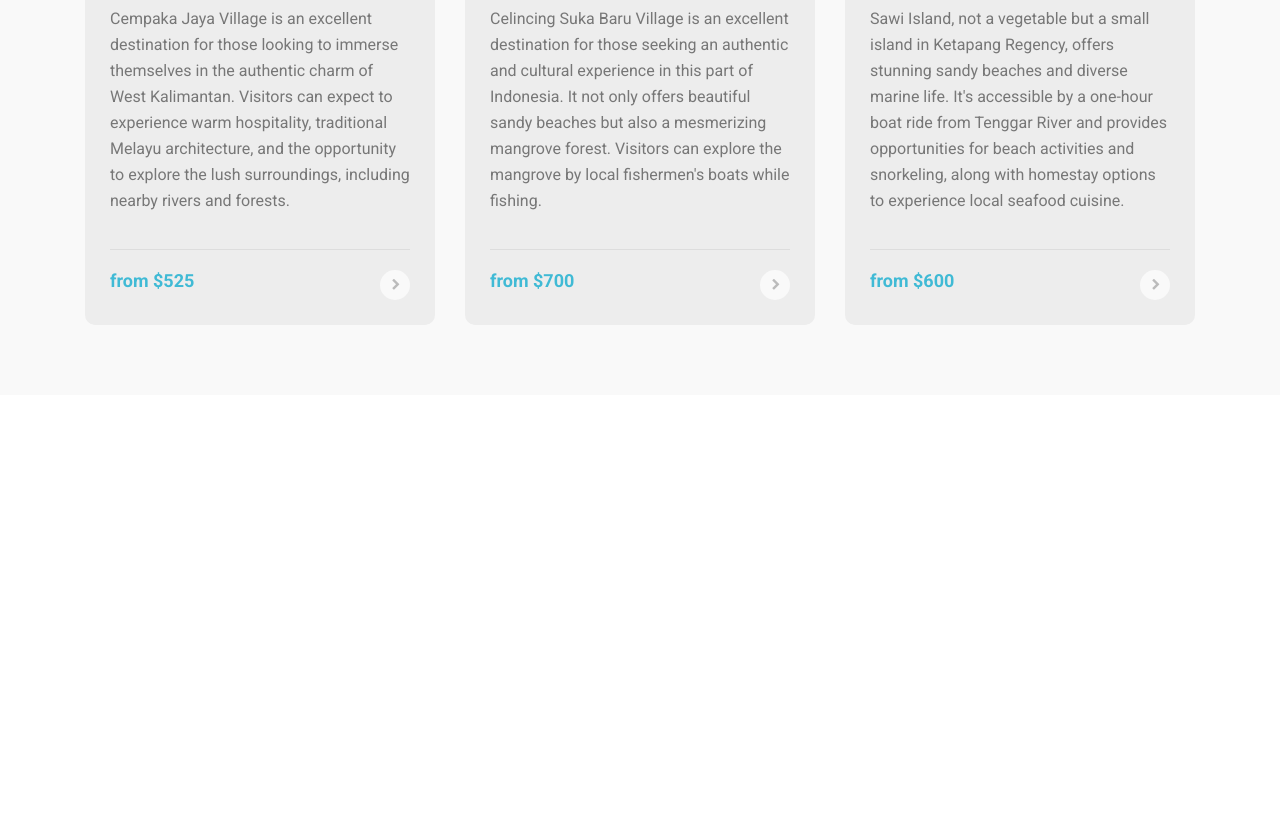
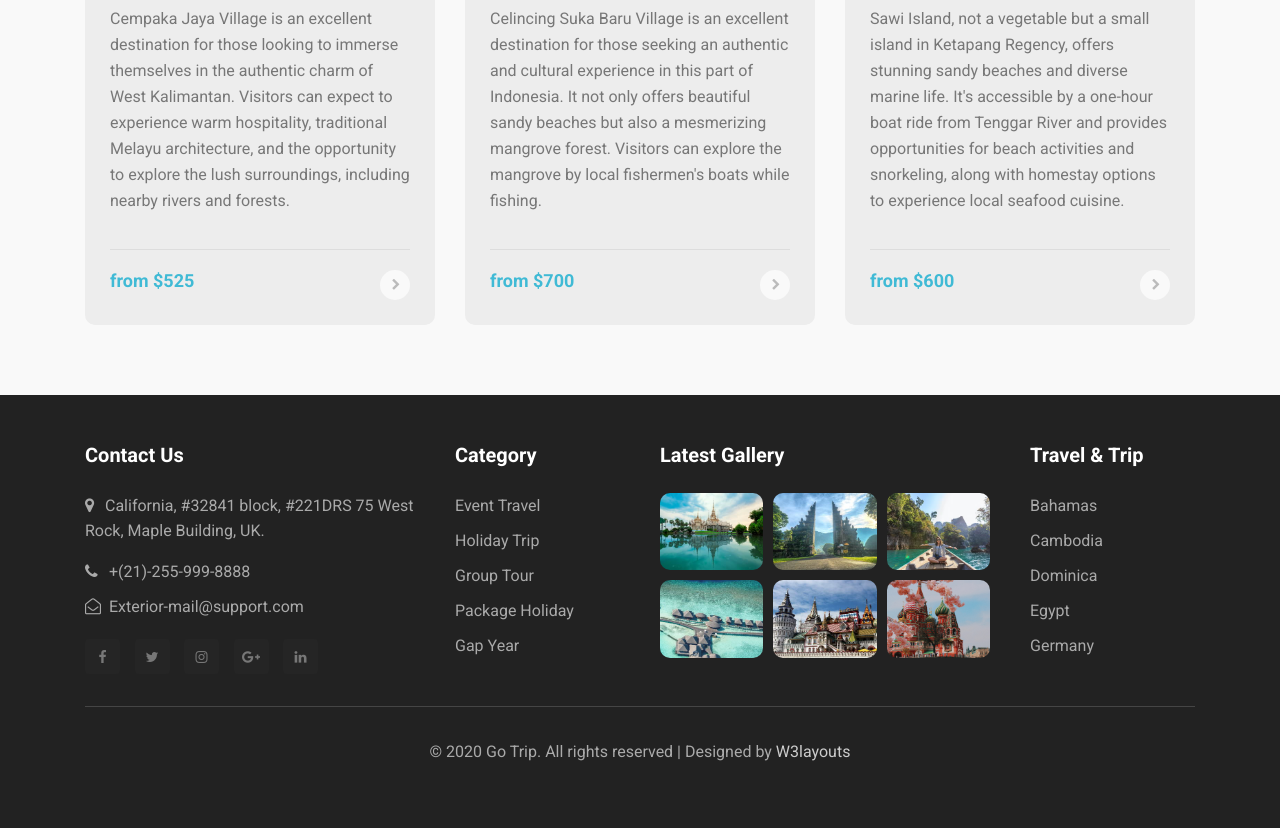
Before and after one commit to hstfia/DiscoverKetapang, a plain HTML site: page travelpkg.html in a window 1280 px wide. Shown: the part 784-1612 px from the top of the page. Before the commit the page ends 1179 px from the top, so only its background shows below. Drawn offline with nearby package versions, Linux system fonts and the light colour scheme.

Commit message:
Adjustment Travel Package

```diff
--- a/travelpkg.html
+++ b/travelpkg.html
@@ -48,7 +48,10 @@
                                 <a class="nav-link" href="#">Explore</a>
                             </li>
                         </ul>
-                    <ul class="navbar-nav ml-auto">
+                        <ul class="navbar-nav ml-auto">
+                            <li class="nav-item ml-4">
+                                <a class="nav-link phone" href="tel:+(21)-234-9999"><span class="fa fa-phone"></span> +(21)-234-9999</a>
+                            </li>
                              <li class="nav-item" title="Search"><a href="#search" class="search-search nav-link"><span class="fa fa-search mr-2" aria-hidden="true"></span></a></li>
                     <!-- search -->
                              <div class="search-right">
@@ -156,6 +159,7 @@
 
         themeToggle.addEventListener('change', themeSwitcher);
       </script>
+
     <!-- breadcrumbs -->
     <section class="w3l-inner-banner-main">
         <div class="about-inner about editContent">
@@ -169,6 +173,7 @@
             </div>
         </div>
     </section>
+
 
     <section class="w3l-covers-18">
         <div class="covers-main editContent">
@@ -223,6 +228,96 @@
             </div>
         </div>
     </section>
+
+    <!-- footer -->
+    <section class="w3l-footer-29-main">
+        <div class="footer-29 py-5 ">
+          <div class="container">
+            <div class="grid-col-4 footer-top-29">
+                <div class="footer-list-29 footer-1">
+                    <h2 class="footer-title-29">Contact Us</h2>
+                    <ul>
+                        <li><p><span class="fa fa-map-marker"></span>California, #32841 block,
+                            #221DRS 75 West Rock,
+                            Maple Building, UK.</p></li>
+                        <li><a href="tel:+7-800-999-800"><span class="fa fa-phone"></span> +(21)-255-999-8888</a></li>
+                        <li><a href="mailto:estate-mail@support.com" class="mail"><span class="fa fa-envelope-open-o"></span> Exterior-mail@support.com</a></li>
+                    </ul>
+                    <div class="main-social-footer-29">
+                        <a href="#facebook" class="facebook"><span class="fa fa-facebook"></span></a>
+                        <a href="#twitter" class="twitter"><span class="fa fa-twitter"></span></a>
+                        <a href="#instagram" class="instagram"><span class="fa fa-instagram"></span></a>
+                        <a href="#google-plus" class="google-plus"><span class="fa fa-google-plus"></span></a>
+                        <a href="#linkedin" class="linkedin"><span class="fa fa-linkedin"></span></a>
+                    </div>
+                </div>
+                <div class="footer-list-29 footer-2">
+                    <ul>
+                        <h6 class="footer-title-29">Category</h6>
+                        <li><a href="#pages">Event Travel</a></li>
+                        <li><a href="#pages">Holiday Trip</a></li>
+                        <li><a href="#pages">Group Tour</a></li>
+                        <li><a href="#pages">Package Holiday</a></li>
+                        <li><a href="#pages">Gap Year</a></li>
+                    </ul>
+                </div>
+                <div class="footer-list-29 footer-3">
+                    <div class="properties">
+                        <h6 class="footer-title-29">Latest Gallery</h6>
+                        <div class="images-col">
+                        <a href="blog-single.html"><img src="assets/images/blog1.jpg" class="img-responsive" alt=""></a>
+                        <a href="blog-single.html"><img src="assets/images/blog2.jpg" class="img-responsive" alt=""></a>
+                        <a href="blog-single.html"><img src="assets/images/blog3.jpg" class="img-responsive" alt=""></a>
+                        <a href="blog-single.html"><img src="assets/images/blog4.jpg" class="img-responsive" alt=""></a>
+                        <a href="blog-single.html"><img src="assets/images/blog5.jpg" class="img-responsive" alt=""></a>
+                        <a href="blog-single.html"><img src="assets/images/blog6.png" class="img-responsive" alt=""></a>
+                    </div>
+                </div>
+                </div>
+                <div class="footer-list-29 footer-4">
+                    <ul>
+                        <h6 class="footer-title-29">Travel & Trip</h6>
+                        <li><a href="#url">	Bahamas</a></li>
+                        <li><a href="#url">	Cambodia</a></li>
+                        <li><a href="#url">Dominica</a></li>
+                        <li><a href="#url">	Egypt</a></li>
+                        <li><a href="#url">Germany</a></li>
+                    </ul>
+                </div>
+            </div>
+            <div class=" bottom-copies text-center">
+                <p class="copy-footer-29">© 2020 Go Trip. All rights reserved | Designed by <a href="//w3layouts.com">W3layouts</a></p>
+              </div>
+            </div>
+        </div>
+      </section>
+
+
+    <!-- move top -->
+    <button onclick="topFunction()" id="movetop" title="Go to top">
+    	<span class="fa fa-chevron-up"></span>
+    </button>
+    <script>
+    	// When the user scrolls down 20px from the top of the document, show the button
+    	window.onscroll = function () {
+    		scrollFunction()
+    	};
+
+    	function scrollFunction() {
+    		if (document.body.scrollTop > 20 || document.documentElement.scrollTop > 20) {
+    			document.getElementById("movetop").style.display = "block";
+    		} else {
+    			document.getElementById("movetop").style.display = "none";
+    		}
+    	}
+
+    	// When the user clicks on the button, scroll to the top of the document
+    	function topFunction() {
+    		document.body.scrollTop = 0;
+    		document.documentElement.scrollTop = 0;
+    	}
+    </script>
+    <!-- /move top -->
 </body>
 <script src="assets/js/jquery-3.3.1.min.js"></script>
 <script src="assets/js/bootstrap.min.js"></script>
```
